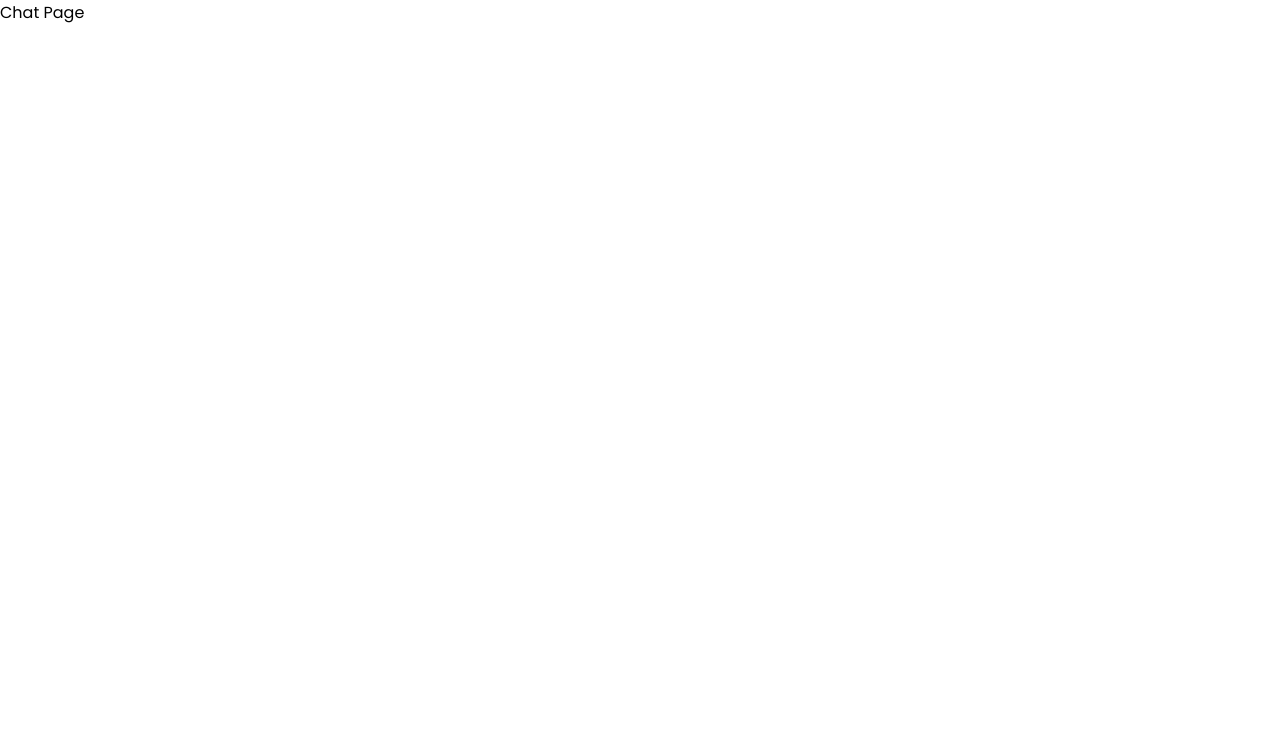
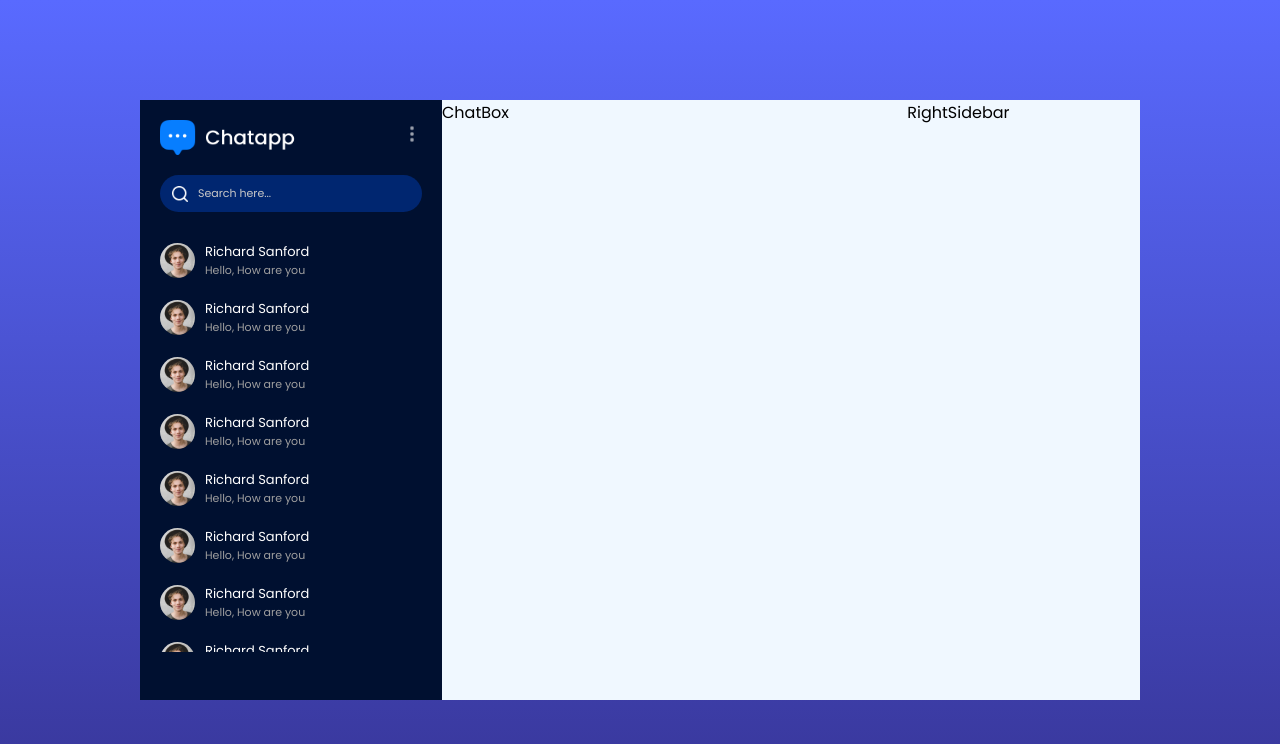
Before and after one commit to Prajwalb0208/Chat-app, a React (Vite) app: page /chat in a window 1280 px wide. Shown: the top 744 px of the page. Built offline with nearby package versions, Linux system fonts and the light colour scheme.

Commit message:
LeftSidebar of ChatApp

```diff
--- /dev/null
+++ b/src/components/ChatBox/ChatBox.jsx
@@ -0,0 +1,9 @@
+import React from 'react'
+import './ChatBox.css'
+const ChatBox = () => {
+  return (
+    <div>ChatBox</div>
+  )
+}
+
+export default ChatBox
--- /dev/null
+++ b/src/components/LeftSidebar/LeftSidebar.css
@@ -0,0 +1,89 @@
+.ls{
+    background: #001030;
+    color: white;
+    height: 75vh;
+}
+
+.ls-top{
+    padding: 20px;
+}
+.ls-nav{
+    display: flex;
+    justify-content: space-between;
+    align-items: center;
+}
+
+.ls-nav .logo{
+    max-width: 140px;
+}
+
+.ls-nav .menu img{
+    max-height: 20px;
+    opacity: 0.6;
+    cursor: pointer;
+}
+
+.ls-search{
+    background-color: #002670;
+    display: flex;
+    align-items: center;
+    gap: 10px;
+    padding: 10px 12px;
+    margin-top: 20px;
+    border-radius: 20px;
+}
+
+.ls-search img{
+    width: 16px;
+}
+.ls-search input{
+    background: transparent;
+    border: none;
+    outline: none;
+    color: white;
+    font-size: 11px;
+}
+
+.ls-search input::placeholder{
+    color: #c8c8c8;
+}
+
+.ls-list{
+    display: flex;
+    flex-direction: column;
+    height: 70%;
+    overflow-y: scroll;
+}
+
+.friends img{
+    width: 35px;
+    aspect-ratio: 1/1;
+    border-radius: 50%;
+}
+
+.friends{
+    display: flex;
+    align-items: center;
+    gap: 10px;
+    padding: 10px 20px;
+    cursor: pointer;
+    font-size: 13px;
+}
+
+.friends div{
+    display: flex;
+    flex-direction: column;
+}
+
+.friends span{
+    color: #9f9f9f;
+    font-size: 11px;
+}
+
+.friends:hover{
+    background-color: #077EFF;
+}
+
+.friends:hover span{
+    color: white;
+}
--- /dev/null
+++ b/src/components/LeftSidebar/LeftSidebar.jsx
@@ -0,0 +1,35 @@
+import React from 'react'
+import './LeftSidebar.css'
+import assets from '../../assets/assets'
+
+const LeftSidebar = () => {
+  return (
+    <div className='ls'>
+      <div className="ls-top">
+        <div className="ls-nav">
+          <img src={assets.logo} className='logo' alt=""/>
+          <div className="menu">
+            <img src={assets.menu_icon} alt="" />
+          </div>
+        </div>
+        <div className="ls-search">
+          <img src={assets.search_icon} alt="" />
+          <input type="text" placeholder='Search here...' />
+        </div>
+      </div>
+      <div className="ls-list">
+      {Array(12).fill("").map((item,index)=>(
+        <div key={index} className="friends">
+          <img src={assets.profile_img} alt="" />
+          <div>
+            <p>Richard Sanford</p>
+            <span>Hello, How are you</span>
+          </div>
+        </div>
+        ))}
+      </div>
+    </div>
+  )
+}
+
+export default LeftSidebar
--- /dev/null
+++ b/src/components/RightSidebar/RightSidebar.jsx
@@ -0,0 +1,9 @@
+import React from 'react'
+import './RightSidebar.css'
+const RightSidebar = () => {
+  return (
+    <div>RightSidebar</div>
+  )
+}
+
+export default RightSidebar
--- a/src/index.css
+++ b/src/index.css
@@ -6,3 +6,7 @@
   box-sizing: border-box;
   font-family: Poppins;
 }
+
+::-webkit-scrollbar{
+  display: none;
+}
--- a/src/pages/Chat/Chat.css
+++ b/src/pages/Chat/Chat.css
@@ -0,0 +1,14 @@
+.chat{
+    min-height: 100vh;
+    background: linear-gradient(#596AFF,#383699);
+    display: grid;
+    place-items: center;
+}
+.chat-container{
+    width: 95%;
+    height: 75vh;
+    max-width: 1000px;
+    background-color: aliceblue;
+    display: grid;
+    grid-template-columns: 1fr 2fr 1fr;
+}
--- a/src/pages/Chat/Chat.jsx
+++ b/src/pages/Chat/Chat.jsx
@@ -1,8 +1,18 @@
 import React from 'react'
 import './Chat.css'
+import LeftSidebar from '../../components/LeftSidebar/LeftSidebar'
+import ChatBox from '../../components/ChatBox/ChatBox'
+import RightSidebar from '../../components/RightSidebar/RightSidebar'
+
 const Chat = () => {
   return (
-    <div>Chat Page</div>
+    <div className='chat'>
+      <div className="chat-container">
+        <LeftSidebar/>
+        <ChatBox/>
+        <RightSidebar/>
+      </div>
+    </div>
   )
 }
 
--- a/src/pages/Login/Login.jsx
+++ b/src/pages/Login/Login.jsx
@@ -23,7 +23,7 @@
             currState == 'Sign Up' ?
               <p className='login-toggle'>Already have an Account? <span onClick={() => setCurrState("Login")}>Login Here</span></p>
               :
-              <p className='login-toggle'>Create an Account! <span onClick={() => setCurrState("Sign Up ")}>Click Here</span></p>
+              <p className='login-toggle'>Create an Account! <span onClick={() => setCurrState("Sign Up")}>Click Here</span></p>
           }
         </div>
       </form>
```
Also changed, not shown: src/components/ChatBox/ChatBox.css (added), src/components/RightSidebar/RightSidebar.css (added).
